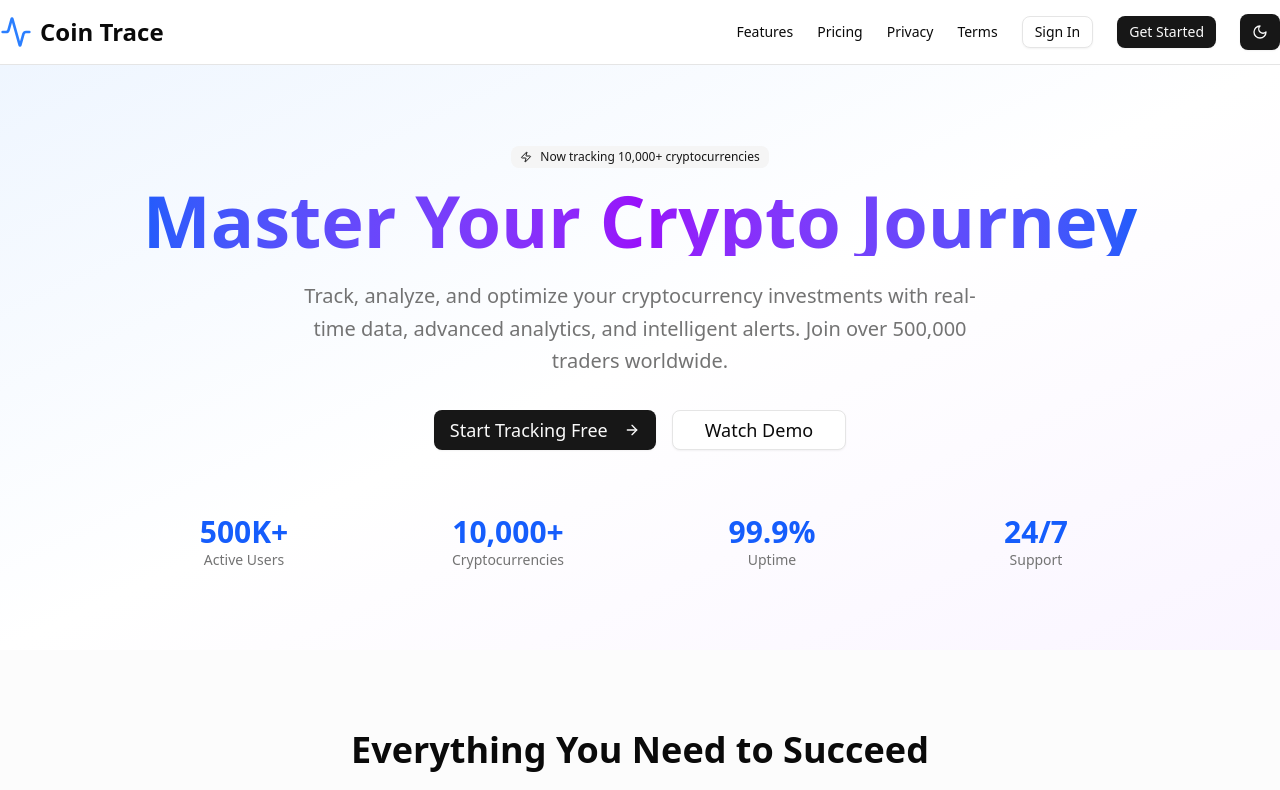
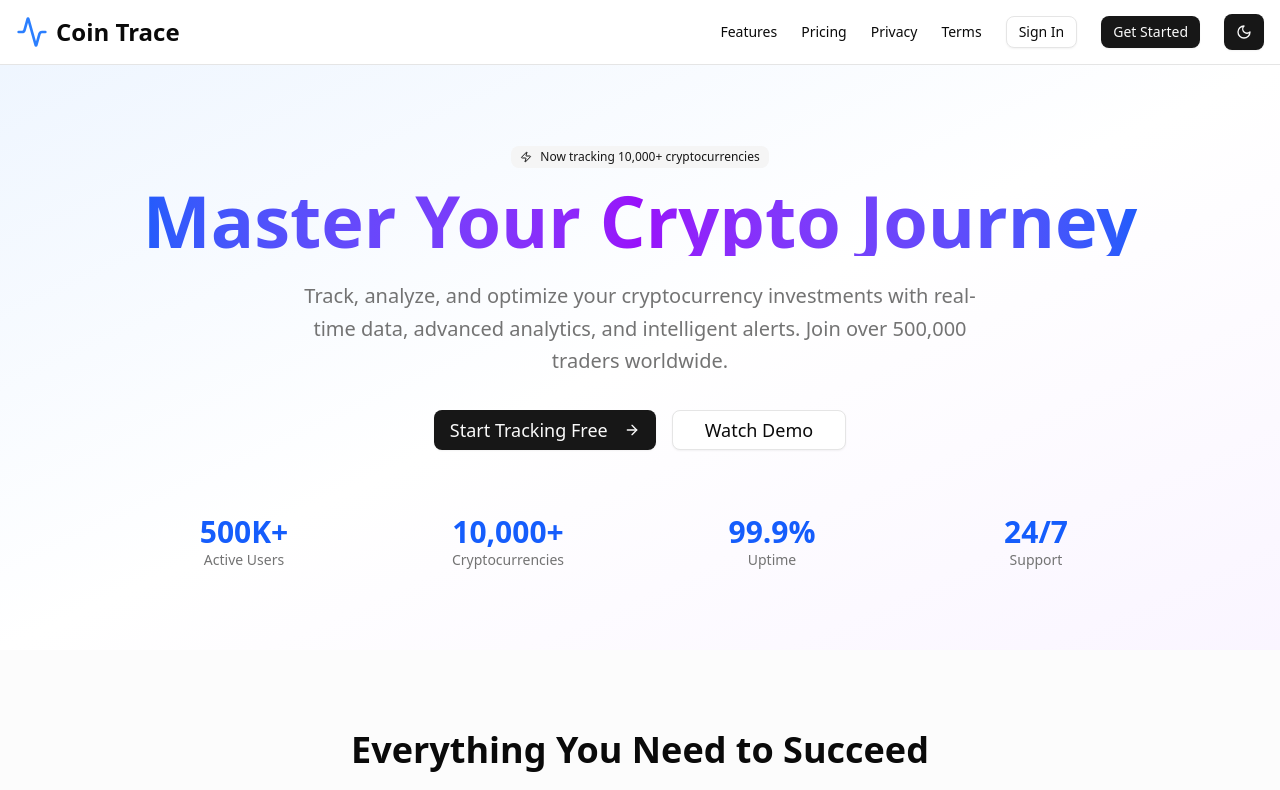
Before and after one commit to abijith-suresh/coin-trace, a Next.js app: page / in a window 1280 px wide. Shown: the top 790 px of the page. Built offline with nearby package versions, Linux system fonts and the light colour scheme; no server answers.

Commit message:
fix: add some padding for better visibility

```diff
--- a/src/app/dashboard/layout.tsx
+++ b/src/app/dashboard/layout.tsx
@@ -15,7 +15,7 @@ export default async function DashboardLayout({
 
   return (
     <div className="min-h-screen bg-background">
-      <div className="container mx-auto py-8">
+      <div className="container mx-auto py-8 px-4">
         {children}
       </div>
     </div>
--- a/src/components/layout/dashboard-navbar.tsx
+++ b/src/components/layout/dashboard-navbar.tsx
@@ -6,7 +6,7 @@ import { UserButton } from '@clerk/nextjs';
 
 export default function DashboardNavbar() {
   return (
-    <nav className="border-b bg-background/95 backdrop-blur supports-[backdrop-filter]:bg-background/60 sticky top-0 z-50">
+    <nav className="border-b bg-background/95 backdrop-blur supports-[backdrop-filter]:bg-background/60 sticky top-0 z-50 px-4">
       <div className="container flex h-16 items-center justify-between">
         <Link href="/dashboard" className="flex items-center space-x-2 hover:opacity-80 transition-opacity">
           <Activity className="h-8 w-8 text-blue-500" />
--- a/src/components/layout/marketing-navbar.tsx
+++ b/src/components/layout/marketing-navbar.tsx
@@ -9,7 +9,7 @@ import {
 
 export default function MarketingNavbar() {
   return (
-    <nav className="border-b bg-background/95 backdrop-blur supports-[backdrop-filter]:bg-background/60 sticky top-0 z-50">
+    <nav className="border-b bg-background/95 backdrop-blur supports-[backdrop-filter]:bg-background/60 sticky top-0 z-50 px-4">
       <div className="container flex h-16 items-center justify-between">
         <Link href="/" className="flex items-center space-x-2 hover:opacity-80 transition-opacity">
           <Activity className="h-8 w-8 text-blue-500" />
```
